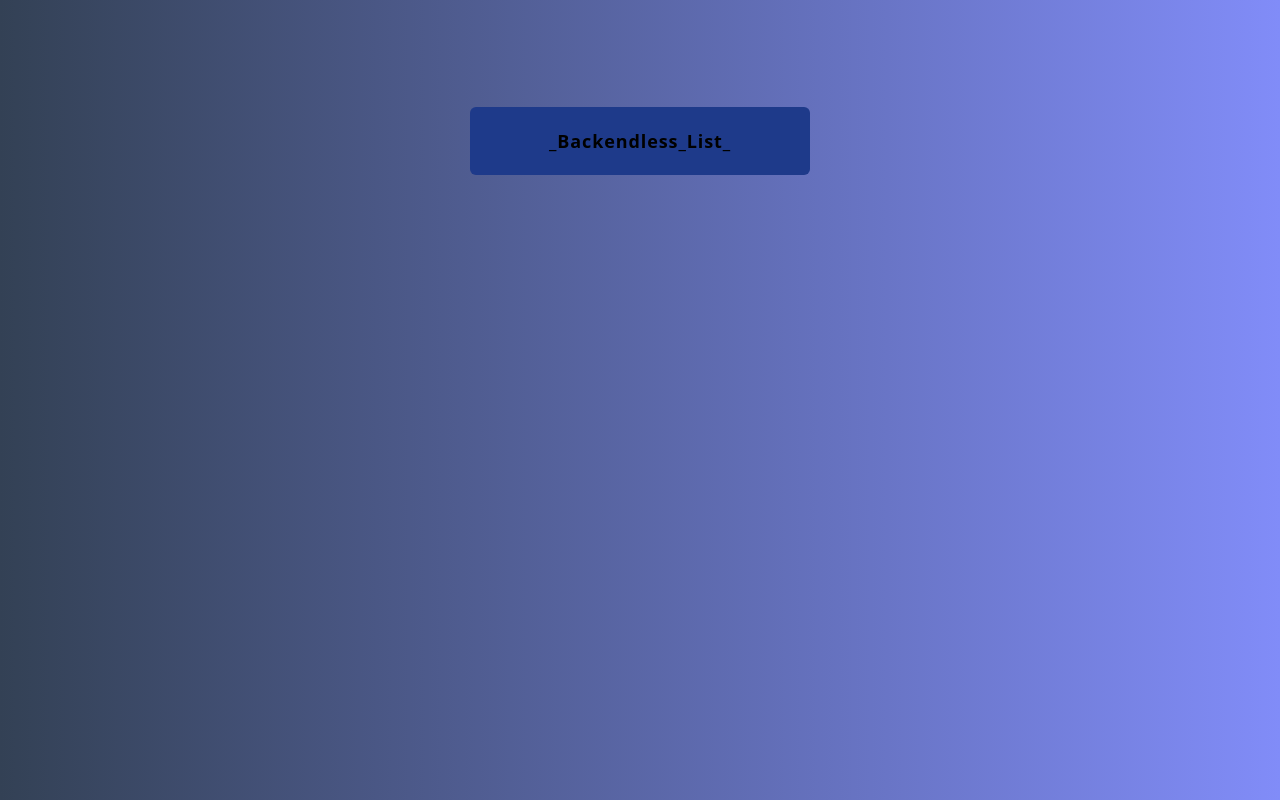
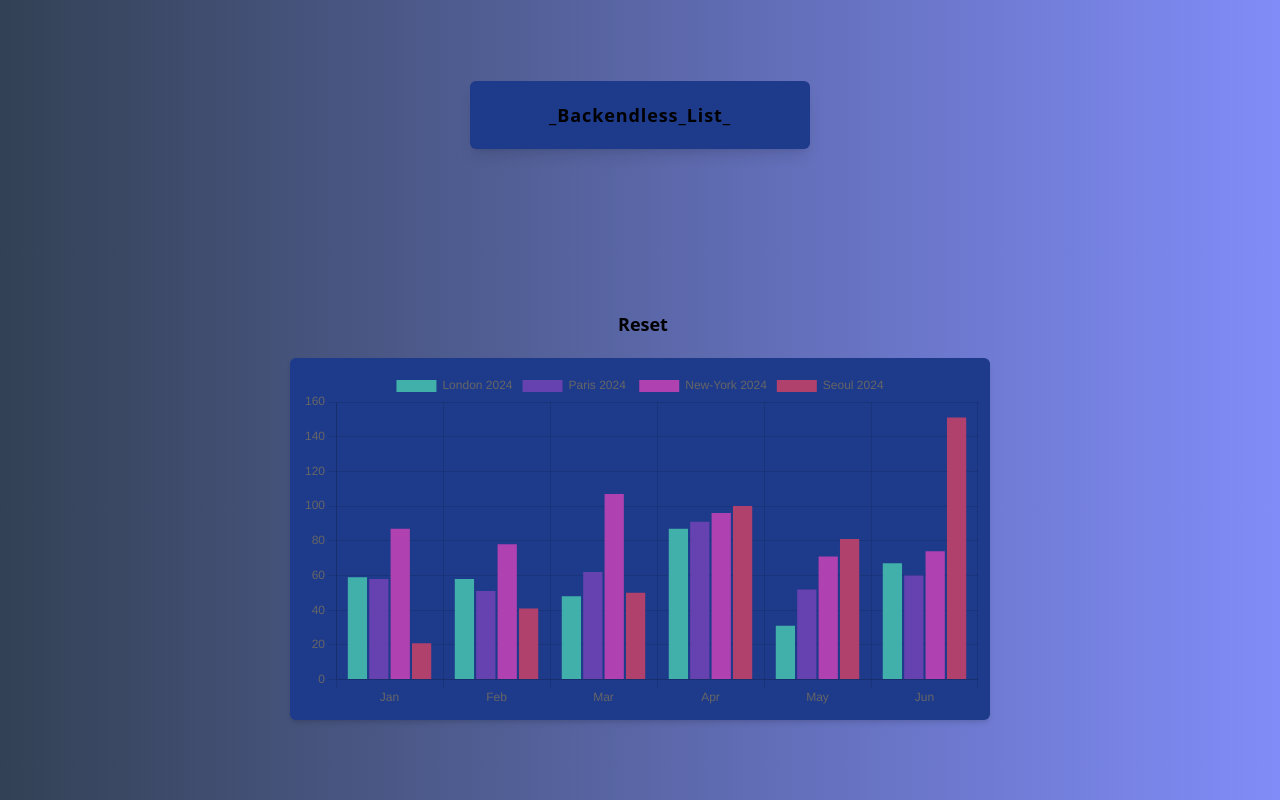
Before and after one commit to Nazarii7/Backendless-test-task, a React app in the folder Backendless/: page /dummyChart in a window 1280 px wide. Built offline with nearby package versions, Linux system fonts and the light colour scheme.

Commit message:
tabs_chart

```diff
--- a/Backendless/package.json
+++ b/Backendless/package.json
@@ -18,6 +18,8 @@
     "@faker-js/faker": "^8.2.0",
     "autoprefixer": "^10.4.16",
     "babel-loader": "^9.1.3",
+    "chart": "^0.1.2",
+    "chart.js": "^4.4.0",
     "css-loader": "^6.8.1",
     "gatsby-plugin-sharp": "^5.12.3",
     "html-webpack-plugin": "^5.5.3",
@@ -26,6 +28,7 @@
     "postcss-loader": "^7.3.3",
     "prettier": "3.0.3",
     "react": "^18.2.0",
+    "react-chartjs-2": "^5.2.0",
     "react-dom": "^18.2.0",
     "sass": "^1.69.5",
     "sass-loader": "^13.3.2",
--- a/Backendless/src/App.jsx
+++ b/Backendless/src/App.jsx
@@ -1,14 +1,18 @@
-import React from 'react';
+import React, { lazy } from 'react';
 import { Routes, Route } from 'react-router-dom';
 import { Layout } from './components/layout/layout.jsx';
+
+const DummyTable = lazy(() => import('./components/tabs/_tabs_table/_tabs_table.jsx'));
+const DummyChart = lazy(() => import('./components/tabs/_tabs_chart/_tabs_chart.jsx'));
+const DummyList = lazy(() => import('./components/tabs/_tabs_list/_tabs_list.jsx'));
 
 function App() {
   return (
     <Routes>
       <Route path="/" element={<Layout />}>
-        <Route path="/dummyTable" />
-        <Route path="/dummyChart" />
-        <Route path="/dummyList" />
+        <Route path="/dummyTable" element={<DummyTable />} />
+        <Route path="/dummyChart" element={<DummyChart />} />
+        <Route path="/dummyList" element={<DummyList />} />
       </Route>
     </Routes>
   );
--- a/Backendless/src/components/drop_down_list/drop_down_list.jsx
+++ b/Backendless/src/components/drop_down_list/drop_down_list.jsx
@@ -6,6 +6,13 @@
 function DropDownList({ data, handleChange }) {
   const [isOpen, setIsOpen] = useState(false);
   const sortedData = data ? data.sort((a, b) => a.order - b.order) : [];
+
+  const handleOptionClick = (order) => {
+    // Close the dropdown menu when an option is clicked
+    setIsOpen(false);
+    // Call the handleChange function with the selected order
+    handleChange(order);
+  };
 
   return (
     <>
@@ -18,7 +25,7 @@
             {sortedData &&
               sortedData.map((value) => {
                 return (
-                  <li className={styles.items} key={value.id} onClick={() => handleChange(value.order)}>
+                  <li className={styles.items} key={value.id} onClick={() => handleOptionClick(value.order)}>
                     <div>
                       <NavLink to={`/${value.id}`}>{value.title}</NavLink>
                     </div>
--- a/Backendless/src/components/drop_down_list/drop_down_list.module.scss
+++ b/Backendless/src/components/drop_down_list/drop_down_list.module.scss
@@ -1,15 +1,15 @@
 .container {
-  @apply relative flex flex-col items-center rounded-md w-[340px] h-[340px];
+  @apply relative flex flex-col items-center rounded-md w-[340px];
 }
 
 .button {
-  @apply bg-blue-900 p-4 w-full flex items-center justify-center font-bold text-lg rounded-md tracking-wider border-4 border-transparent hover:bg-slate-700 duration-700 hover:text-blue-200;
+  @apply bg-blue-900 p-4 w-full flex items-center justify-center font-bold text-lg rounded-md tracking-wider border-4 border-transparent hover:bg-slate-700 duration-700  hover:text-blue-200 shadow-lg hover:shadow-2xl;
 }
 
 .list {
-  @apply bg-blue-900 mt-5 flex flex-wrap rounded-md p-4 w-[340px];
+  @apply bg-blue-900 mt-5 flex flex-wrap rounded-md p-4 w-[340px] shadow-md hover:shadow-xl;
 }
 
 .items {
-  @apply flex w-full justify-center p-4 hover:text-blue-200 hover:bg-slate-700 cursor-pointer font-medium rounded-md duration-700;
+  @apply flex w-full justify-center p-4 hover:text-blue-200 hover:bg-slate-700 hover:shadow-md cursor-pointer font-medium rounded-md duration-700;
 }
--- /dev/null
+++ b/Backendless/src/components/go_back_button/go_back_button.jsx
@@ -0,0 +1,20 @@
+import { useNavigate } from 'react-router-dom';
+
+function GoBackButton() {
+  const navigate = useNavigate();
+
+  const handleClick = () => {
+    navigate('/', { replace: true });
+  };
+  return (
+    <button
+      type="submit"
+      onClick={handleClick}
+      className="w-11 text-lg font-semibold hover:border-b-2 border-blue-200 hover:text-blue-200  duration-150"
+    >
+      Reset
+    </button>
+  );
+}
+
+export { GoBackButton };
--- a/Backendless/src/components/layout/layout.module.scss
+++ b/Backendless/src/components/layout/layout.module.scss
@@ -3,5 +3,5 @@
 }
 
 .main {
-  @apply flex flex-col w-[calc(100%-400px)] p-4 ml-96;
+  @apply flex flex-col items-center;
 }
--- /dev/null
+++ b/Backendless/src/components/tabs/_tabs_chart/[chart]/chart.jsx
@@ -0,0 +1,59 @@
+import { Bar } from 'react-chartjs-2';
+import { Chart as ChartJS, BarElement, CategoryScale, LinearScale, Tooltip, Legend } from 'chart.js';
+
+import { chartData } from '../../../../utilities/faker';
+import { useEffect, useState } from 'react';
+
+ChartJS.register(BarElement, CategoryScale, LinearScale, Tooltip, Legend);
+
+function BarChart() {
+  const [charts, setChartData] = useState(chartData);
+
+  useEffect(() => {
+    const interval = setInterval(() => {
+      const newData = charts.map((chart) => {
+        return {
+          ...chart,
+          calculate: (chart.calculate += Math.floor(Math.random() * 2)),
+          year: (chart.year += Math.floor(Math.random() + 1)),
+        };
+      });
+      setChartData(newData);
+    }, 5000);
+    return () => clearInterval(interval);
+  }, [charts]);
+
+  return (
+    <div className="relative bg-blue-900 hover:bg-slate-700 w-[700px] p-3 mt-5 shadow-md hover:shadow-2xl duration-500 rounded-md">
+      <Bar
+        data={{
+          labels: charts.filter((data) => data.month).map((chart) => chart.month),
+          datasets: [
+            {
+              label: `London ${charts.filter((data) => data.year).map((data) => data.year)}`,
+              data: charts.filter((data) => data.name === 'London').map((londonItem) => londonItem.calculate),
+              backgroundColor: 'rgba(65, 176, 170)',
+            },
+            {
+              label: `Paris ${charts.filter((data) => data.year).map((data) => data.year)} `,
+              data: charts.filter((data) => data.name === 'Paris').map((parisItem) => parisItem.calculate),
+              backgroundColor: 'rgba(102, 65, 176)',
+            },
+            {
+              label: `New-York ${charts.filter((data) => data.year).map((data) => data.year)}`,
+              data: charts.filter((data) => data.name === 'New-York').map((n_YItem) => n_YItem.calculate),
+              backgroundColor: 'rgba(176, 65, 176)',
+            },
+            {
+              label: `Seoul ${charts.filter((data) => data.year).map((data) => data.year)}`,
+              data: charts.filter((data) => data.name === 'Seoul').map((seoulItem) => seoulItem.calculate),
+              backgroundColor: 'rgba(176, 65, 109)',
+            },
+          ],
+        }}
+      />
+    </div>
+  );
+}
+
+export { BarChart };
--- /dev/null
+++ b/Backendless/src/components/tabs/_tabs_chart/_tabs_chart.jsx
@@ -0,0 +1,13 @@
+import { BarChart } from './[chart]/chart.jsx';
+import { GoBackButton } from '../../go_back_button/go_back_button.jsx';
+
+function DummyChart() {
+  return (
+    <>
+      <GoBackButton />
+      <BarChart />
+    </>
+  );
+}
+
+export default DummyChart;
--- /dev/null
+++ b/Backendless/src/components/tabs/_tabs_list/_tabs_list.jsx
@@ -0,0 +1,30 @@
+import { listData } from '../../../utilities/faker';
+import { GoBackButton } from '../../go_back_button/go_back_button.jsx';
+
+export default function DummyList() {
+  return (
+    <>
+      <GoBackButton />
+      <ul className="grid grid-cols-1 sm:grid-cols-2 md:grid-cols-3 lg:grid-cols-4 gap-4 p-4">
+        {listData ? (
+          listData.map((data) => {
+            return (
+              <li
+                className=" bg-blue-900 p-4 shadow-md hover:shadow-lg flex items-center space-x-4 rounded-md"
+                key={data.id}
+              >
+                <img src={data.avatar} alt={data.name} className="w-12 h-12 rounded-full" />
+                <div className="flex flex-col">
+                  <span className="text-lg font-semibold">{data.name}</span>
+                  <span className="text-md">{data.email}</span>
+                </div>
+              </li>
+            );
+          })
+        ) : (
+          <p className="text-center text-xl">Loading ...</p>
+        )}
+      </ul>
+    </>
+  );
+}
--- /dev/null
+++ b/Backendless/src/components/tabs/_tabs_table/_tabs_table.jsx
@@ -0,0 +1,11 @@
+import { GoBackButton } from '../../go_back_button/go_back_button.jsx';
+
+function DummyTable() {
+  return (
+    <>
+      <GoBackButton />
+    </>
+  );
+}
+
+export default DummyTable;
--- /dev/null
+++ b/Backendless/src/utilities/faker.js
@@ -0,0 +1,67 @@
+import { faker } from '@faker-js/faker';
+
+function generateTableData() {
+  return {
+    id: faker.string.uuid(),
+    name: faker.internet.userName(),
+    email: faker.internet.email(),
+    address: faker.location.city(),
+    phone_number: faker.phone.number(),
+  };
+}
+
+export const tableData = faker.helpers.multiple(generateTableData, {
+  count: 20,
+});
+
+function generateListData() {
+  return {
+    id: faker.string.uuid(),
+    name: faker.internet.userName(),
+    email: faker.internet.email(),
+    avatar: faker.internet.avatar(),
+  };
+}
+
+export const listData = faker.helpers.multiple(generateListData, {
+  count: 20,
+});
+
+export const chartData = [
+  { name: 'London', calculate: 59 },
+  { name: 'Paris', calculate: 57 },
+  { name: 'New-York', calculate: 86 },
+  { name: 'Seoul', calculate: 21 },
+  { month: 'Jan' },
+
+  { name: 'London', calculate: 57 },
+  { name: 'Paris', calculate: 51 },
+  { name: 'New-York', calculate: 77 },
+  { name: 'Seoul', calculate: 40 },
+  { month: 'Feb' },
+
+  { name: 'London', calculate: 47 },
+  { name: 'Paris', calculate: 61 },
+  { name: 'New-York', calculate: 106 },
+  { name: 'Seoul', calculate: 49 },
+  { month: 'Mar' },
+
+  { name: 'London', calculate: 87 },
+  { name: 'Paris', calculate: 90 },
+  { name: 'New-York', calculate: 96 },
+  { name: 'Seoul', calculate: 100 },
+  { month: 'Apr' },
+
+  { name: 'London', calculate: 30 },
+  { name: 'Paris', calculate: 51 },
+  { name: 'New-York', calculate: 70 },
+  { name: 'Seoul', calculate: 80 },
+  { month: 'May' },
+
+  { name: 'London', calculate: 67 },
+  { name: 'Paris', calculate: 59 },
+  { name: 'New-York', calculate: 74 },
+  { name: 'Seoul', calculate: 150 },
+  { month: 'Jun' },
+  { year: 2023 },
+];
--- a/Backendless/webpack.config.js
+++ b/Backendless/webpack.config.js
@@ -17,6 +17,9 @@
     }),
     new MiniCssExtractPlugin(),
   ],
+  resolve: {
+    extensions: ['.js', '.jsx'],
+  },
   module: {
     rules: [
       {
```
Also changed, not shown: 1 other file (tests, documents, lock files or other folders).
